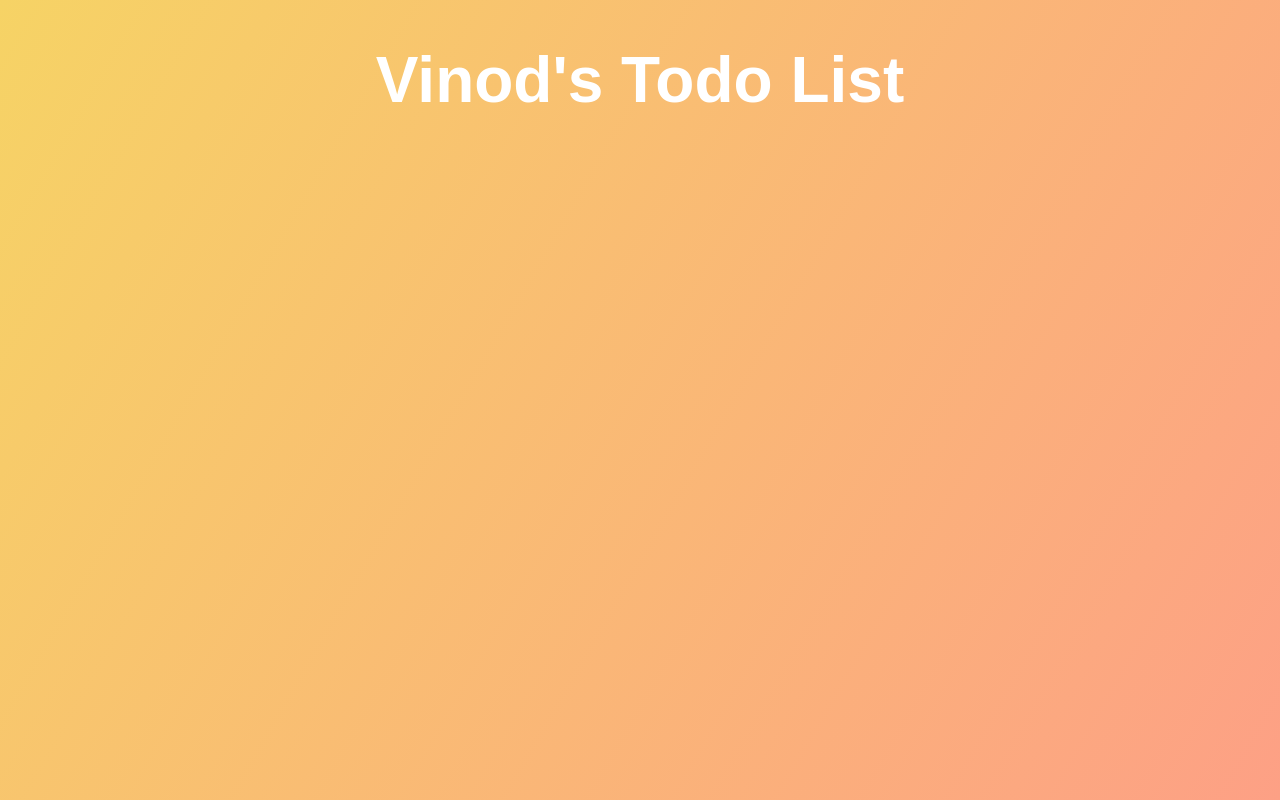
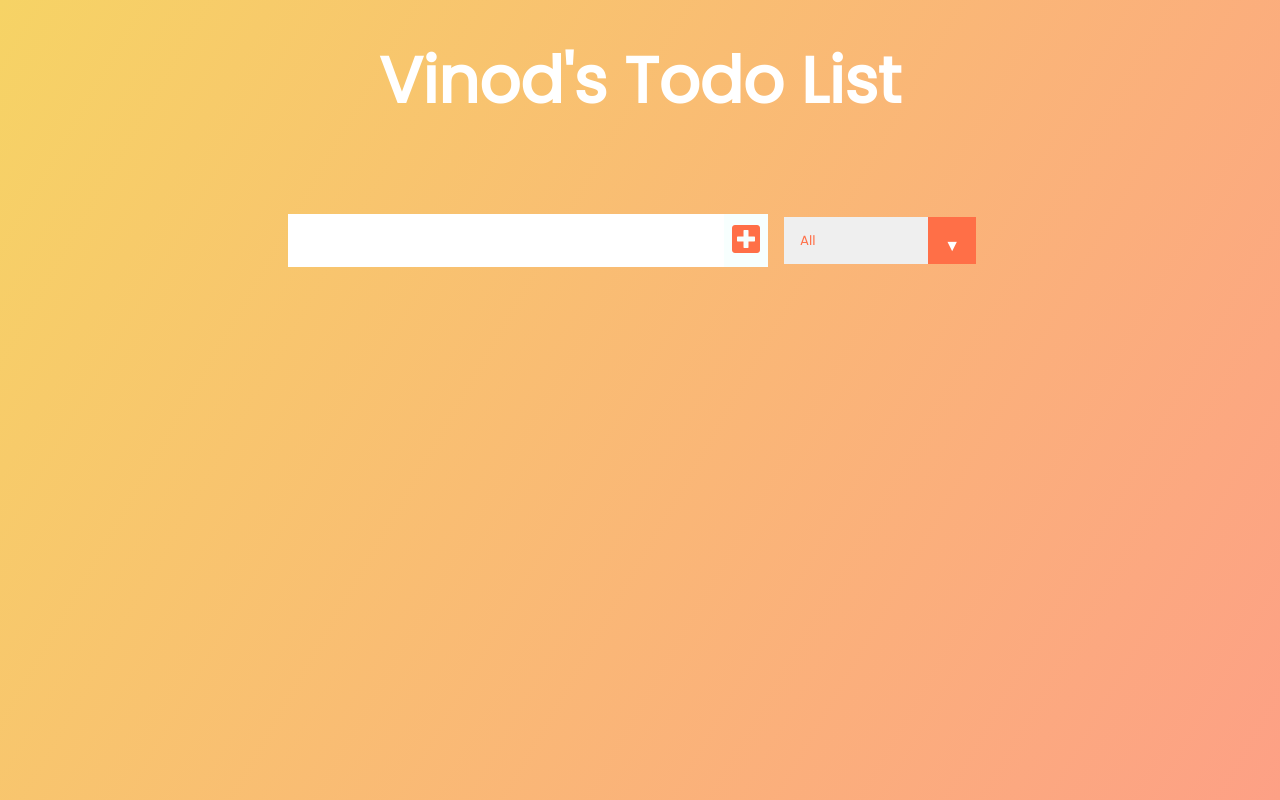
Before and after one commit to vinodlala/todos, a React (Create React App) app: page / in a window 1280 px wide. Built offline with nearby package versions, Linux system fonts and the light colour scheme.

Commit message:
Add Form.js

```diff
--- a/public/index.html
+++ b/public/index.html
@@ -8,6 +8,16 @@
     <meta
       name="description"
       content="Web site created using create-react-app"
+    />
+    <link
+      href="https://fonts.googleapis.com/css?family=Poppins&display=swap"
+      rel="stylesheet"
+    />
+    <link
+      rel="stylesheet"
+      href="https://cdnjs.cloudflare.com/ajax/libs/font-awesome/5.12.1/css/all.min.css"
+      integrity="sha256-mmgLkCYLUQbXn0B1SRqzHar6dCnv9oZFPEC1g1cwlkk="
+      crossorigin="anonymous"
     />
     <link rel="apple-touch-icon" href="%PUBLIC_URL%/logo192.png" />
     <!--
--- a/src/App.js
+++ b/src/App.js
@@ -1,4 +1,6 @@
 import './App.css';
+
+import Form from "./components/Form";
 
 function App() {
   return (
@@ -6,6 +8,7 @@ function App() {
       <header>
         <h1>Vinod's Todo List</h1>
       </header>
+      <Form />
     </div>
   );
 }
--- /dev/null
+++ b/src/components/Form.js
@@ -0,0 +1,21 @@
+import React from "react";
+
+const Form = () => {
+    return (
+      <form>
+        <input type="text" className="todo-input"/>
+        <button className="todo-button" type="submit">
+          <i className="fas fa-plus-square"></i>
+        </button>
+        <div className="select">
+          <select name="todos" className="filter-todo">
+            <option value="all">All</option>
+            <option value="completed">Completed</option>
+            <option value="uncompleted">Uncompleted</option>
+          </select>
+        </div>
+      </form>
+    )
+}
+
+export default Form;
```
Also changed, not shown: src/components/TodoList.js (added).
